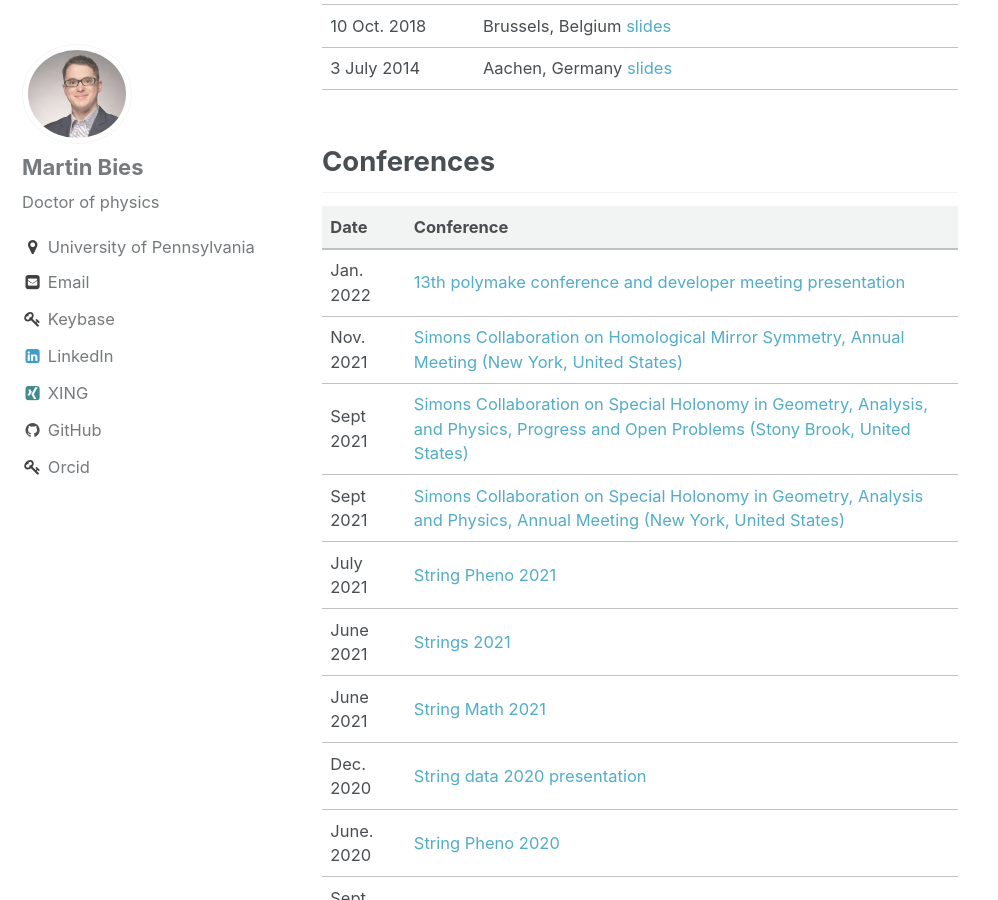
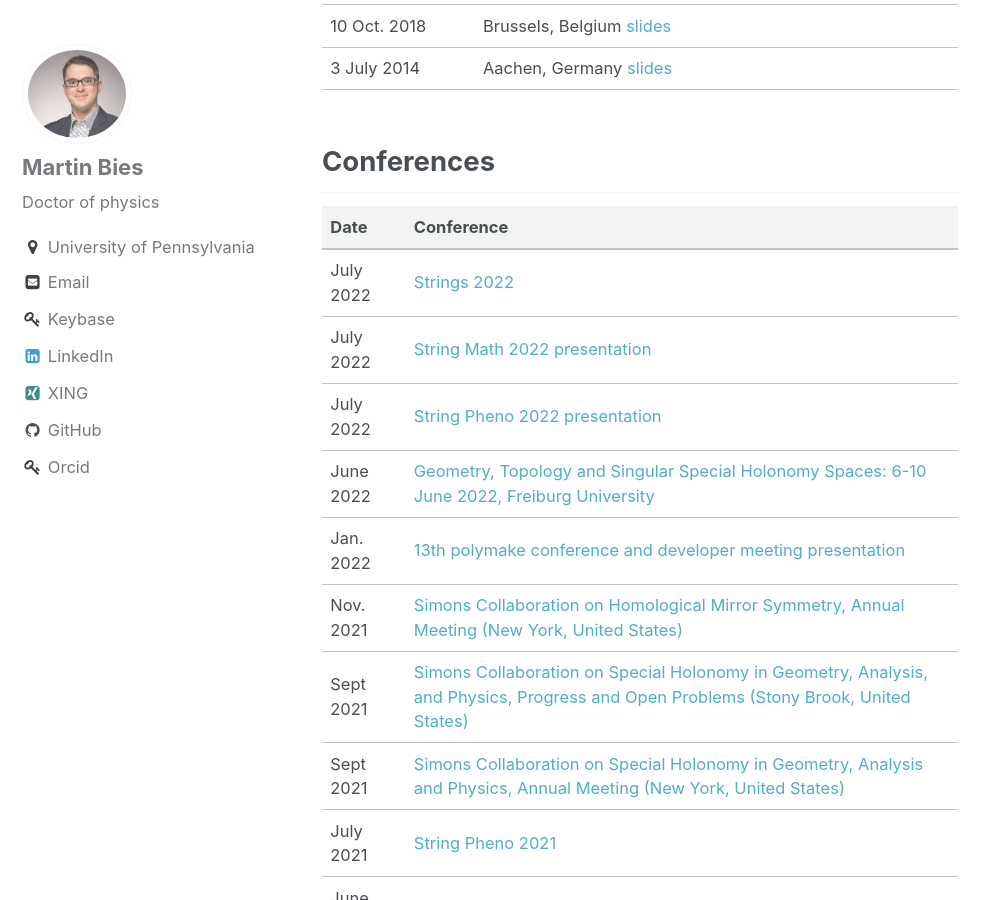
Before and after one commit to MartinBies/MartinBies.github.io, a Jekyll site: the page built from _pages/conferences and talks.md, in a window 1280 px wide and 900 px high, scrolled down 519 px. Shown: the whole window, without its empty margins (0-998 px from the left). Built offline with Jekyll 4.4.1, drawn with Linux system fonts in a browser that asks for light colours.

Commit message:
Update conferences

```diff
--- a/_pages/conferences and talks.md
+++ b/_pages/conferences and talks.md
@@ -22,6 +22,10 @@ permalink: /conferences and talks/
 
  Date | Conference
  ---------    :|-----------
+ July 2022 | [Strings 2022](https://indico.cern.ch/event/1085701/)
+ July 2022 | [String Math 2022](https://stringmath2022.fuw.edu.pl/) [presentation]()
+ July 2022 | [String Pheno 2022](http://www.maths.liv.ac.uk/stringpheno2022/index.html) [presentation](/MartinBies-StringPheno2022.pdf)
+ June 2022 | [Geometry, Topology and Singular Special Holonomy Spaces: 6-10 June 2022, Freiburg University](https://sites.duke.edu/scshgap/geometry-topology-and-singular-special-holonomy-spaces-6-10-june-2022-freiburg-university/)
  Jan. 2022 | [13th polymake conference and developer meeting](https://polymake.org/doku.php/workshops/workshop0122) [presentation](/MartinBies-PolymakeWorkshop2022.pdf)
  Nov. 2021 | [Simons Collaboration on Homological Mirror Symmetry, Annual Meeting (New York, United States)](https://indico.flatironinstitute.org/event/2700/)
  Sept 2021 | [Simons Collaboration on Special Holonomy in Geometry, Analysis, and Physics, Progress and Open Problems (Stony Brook, United States)](https://sites.duke.edu/scshgap/progress-and-open-problems-2021-september-12-15-2021-scgp-stony-brook/)
```
Also changed, not shown: 1 other file.
